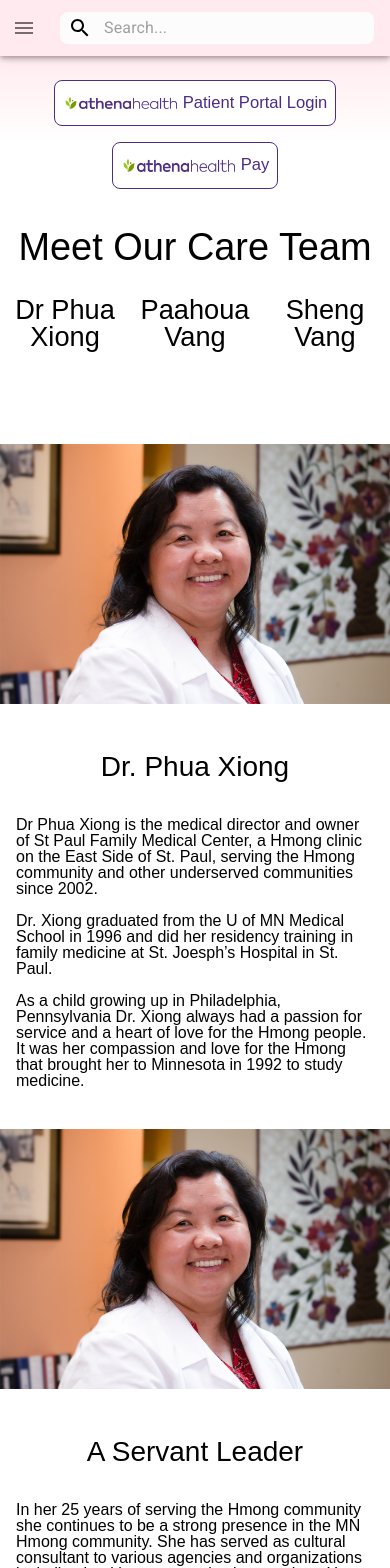
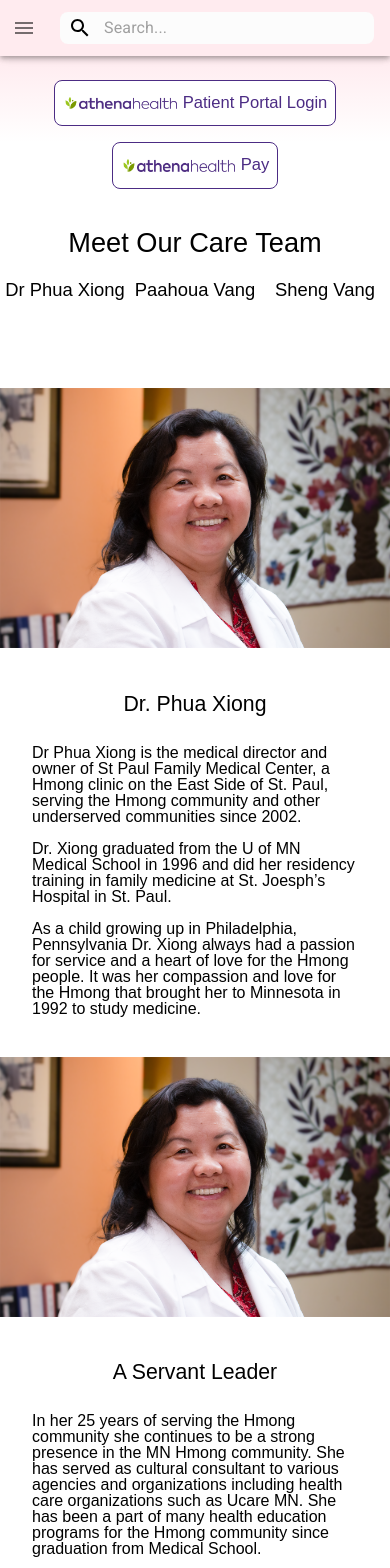
Before and after one commit to daniel-thao/medical-center, a React (Create React App) app: page /providers-info in a window 390 px wide. Shown: the top 1568 px of the page. Built offline with nearby package versions, Linux system fonts and the light colour scheme; a web font is replaced by a local one.

Commit message:
adding mobile responsiveness

```diff
--- a/src/components/globalMolecules/athena-links/mobile-view/athena-links-mobile-view.module.css
+++ b/src/components/globalMolecules/athena-links/mobile-view/athena-links-mobile-view.module.css
@@ -24,7 +24,7 @@
   background-color: white;
   border: solid #4c2c84 1.5px;
   border-radius: 0.5em;
-  margin: 0.5em 0em !important;
+  margin: 0.5em 0em 0.5em 0em !important;
   padding: 0.5em;
 }
 
--- a/src/pages/ProviderInfo/ProviderInfoContainer.module.css
+++ b/src/pages/ProviderInfo/ProviderInfoContainer.module.css
@@ -146,17 +146,17 @@
     margin: 0em 0em;
   }
 
+  .title {
+    font-size: var(--font-size-m) !important;
+  }
+
+  .provider-choice {
+    font-size: var(--font-size-s);
+  }
+
   .provider-one {
-    font-size: 1.75em;
+    font-size: var(--font-size-sm);
     padding: 0.5em 0em 1em 0em !important;
     text-align: center;
   }
-
-  .tab-panel-text-formatting-right {
-    padding: 1em !important;
-  }
-
-  .tab-panel-text-formatting-left {
-    padding: 1em !important;
-  }
 }
```
